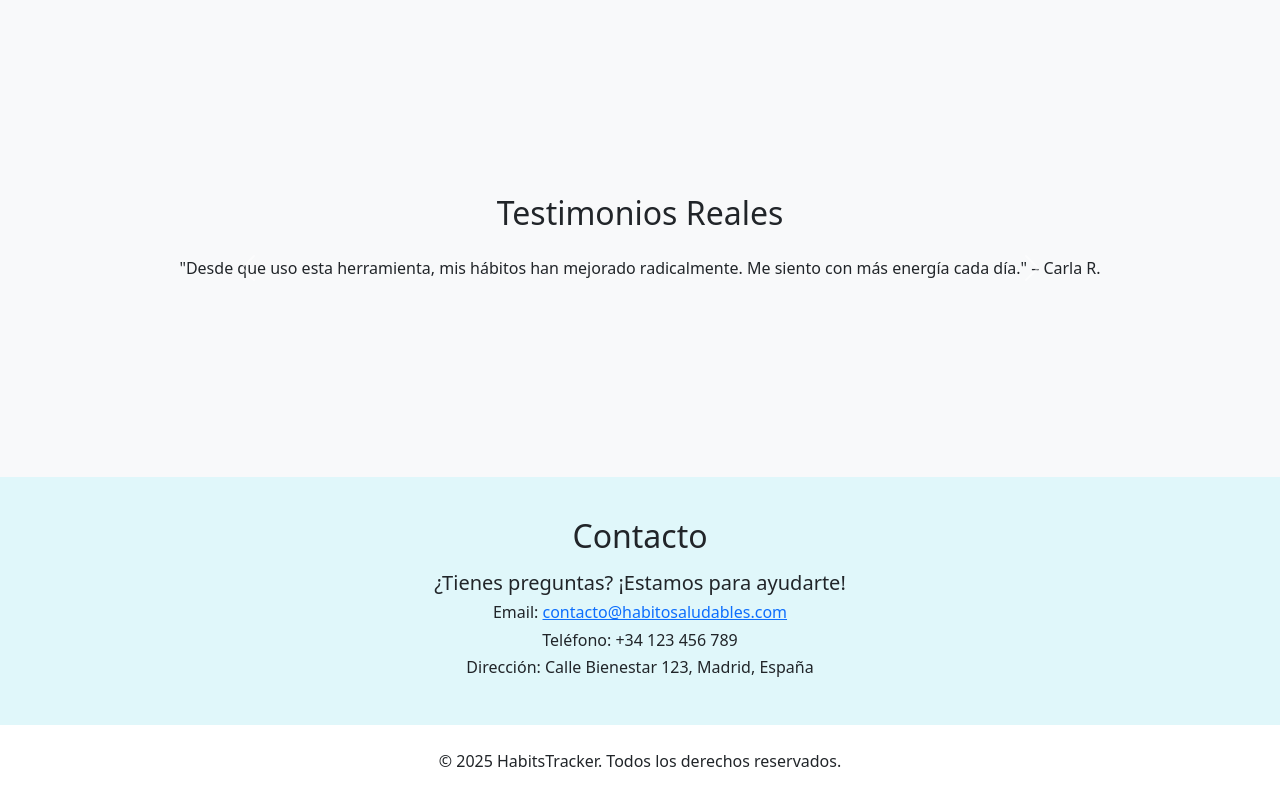
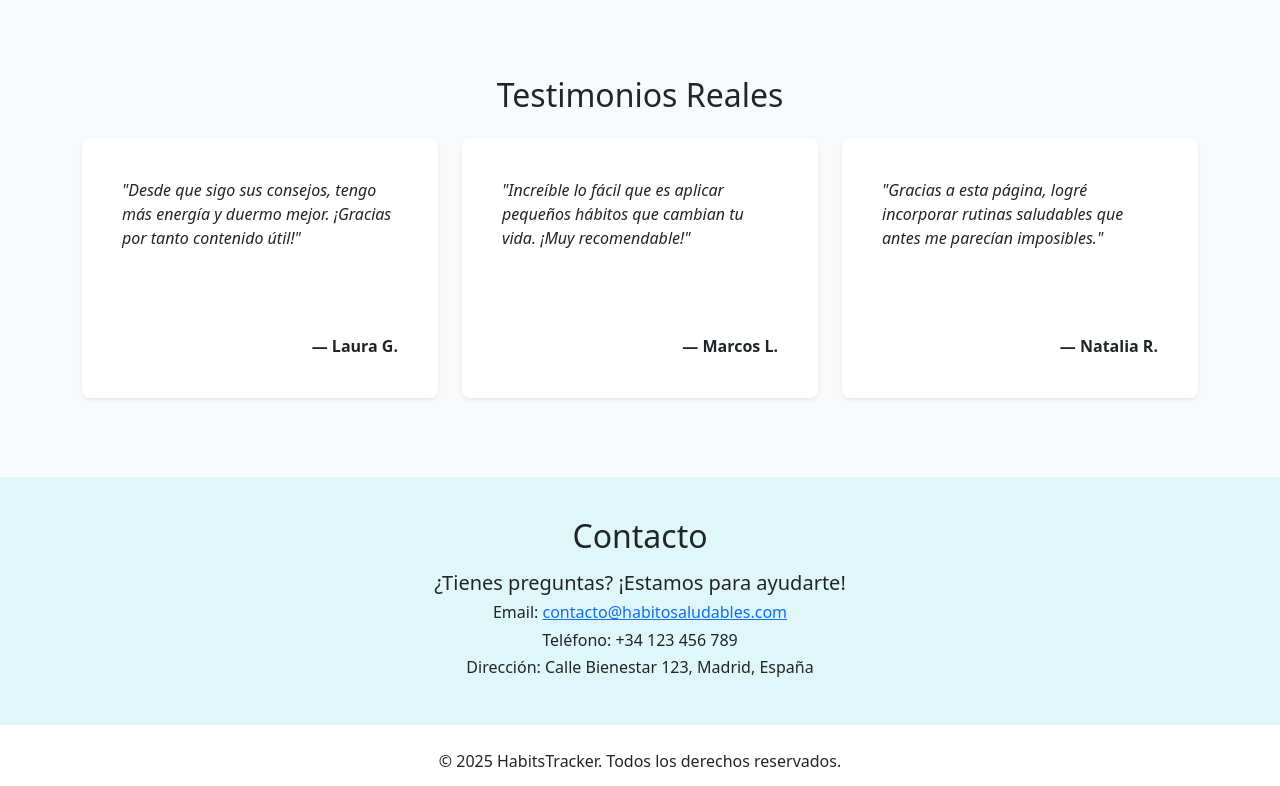
Before and after one commit to RubFajardo/RubenAntonioDaniela-FinalProject, a React app: page / in a window 1280 px wide. Shown: the part 1359-2145 px from the top of the page. Built offline with nearby package versions, Linux system fonts and the light colour scheme; no server answers; grey boxes are pictures that could not be loaded.

Commit message:
testimonios

```diff
--- a/src/front/index.css
+++ b/src/front/index.css
@@ -106,6 +106,19 @@ body {
   line-height: 1.2;
 }
 
+.sticky-note {
+  border-left: 4px solid #000;
+  transition: transform 0.3s ease;
+  border-radius: 8px;
+  min-height: 260px;
+  background-color: #fff;
+}
+
+.sticky-note:hover {
+  transform: translateY(-5px);
+}
+
+
 
 html {
   scroll-behavior: smooth;
--- a/src/front/pages/Home.jsx
+++ b/src/front/pages/Home.jsx
@@ -35,29 +35,45 @@ export const Home = () => {
                                         </button>
                                 </div>
                         </section>
+<section id="testimonios" className="full-section bg-light py-5">
+  <h2 className="mb-4 text-center">Testimonios Reales</h2>
+  <div className="container">
+    <div className="row justify-content-center g-4">
+      <div className="col-md-4 d-flex">
+        <div className="card sticky-note bg-white text-dark border-0 shadow-sm p-4 w-100 h-100 d-flex flex-column justify-content-between">
+          <div className="card-body">
+            <p className="card-text fst-italic">
+              "Desde que sigo sus consejos, tengo más energía y duermo mejor. ¡Gracias por tanto contenido útil!"
+            </p>
+          </div>
+          <p className="text-end fw-bold mb-0 px-3 pb-3">— Laura G.</p>
+        </div>
+      </div>
+      <div className="col-md-4 d-flex">
+        <div className="card sticky-note bg-white text-dark border-0 shadow-sm p-4 w-100 h-100 d-flex flex-column justify-content-between">
+          <div className="card-body">
+            <p className="card-text fst-italic">
+              "Increíble lo fácil que es aplicar pequeños hábitos que cambian tu vida. ¡Muy recomendable!"
+            </p>
+          </div>
+          <p className="text-end fw-bold mb-0 px-3 pb-3">— Marcos L.</p>
+        </div>
+      </div>
+      <div className="col-md-4 d-flex">
+        <div className="card sticky-note bg-white text-dark border-0 shadow-sm p-4 w-100 h-100 d-flex flex-column justify-content-between">
+          <div className="card-body">
+            <p className="card-text fst-italic">
+              "Gracias a esta página, logré incorporar rutinas saludables que antes me parecían imposibles."
+            </p>
+          </div>
+          <p className="text-end fw-bold mb-0 px-3 pb-3">— Natalia R.</p>
+        </div>
+      </div>
+    </div>
+  </div>
+</section>
 
-                        <section id="testimonios" className="full-section">
-                                <h2 className="mb-4">Testimonios Reales</h2>
-                                <div id="carouselTestimonios" className="carousel slide" data-bs-ride="carousel">
-                                        <div className="carousel-inner">
-                                                <div className="carousel-item active">
-                                                        <div className="testimonial">"Desde que uso esta herramienta, mis hábitos han mejorado radicalmente. Me siento con más energía cada día." – Carla R.</div>
-                                                </div>
-                                                <div className="carousel-item">
-                                                        <div className="testimonial">"El seguimiento me ayudó a ser constante y ver resultados. Es como tener un coach personal." – Miguel A.</div>
-                                                </div>
-                                                <div className="carousel-item">
-                                                        <div className="testimonial">"Ahora duermo mejor, como mejor y hago ejercicio sin sentirlo como una obligación." – Paula G.</div>
-                                                </div>
-                                        </div>
-                                        <button className="carousel-control-prev" type="button" data-bs-target="#carouselTestimonios" data-bs-slide="prev">
-                                                <span className="carousel-control-prev-icon"></span>
-                                        </button>
-                                        <button className="carousel-control-next" type="button" data-bs-target="#carouselTestimonios" data-bs-slide="next">
-                                                <span className="carousel-control-next-icon"></span>
-                                        </button>
-                                </div>
-                        </section>
+
 
                         <section id="contacto" className="contacto">
                                 <h2 className="mb-3">Contacto</h2>
```
